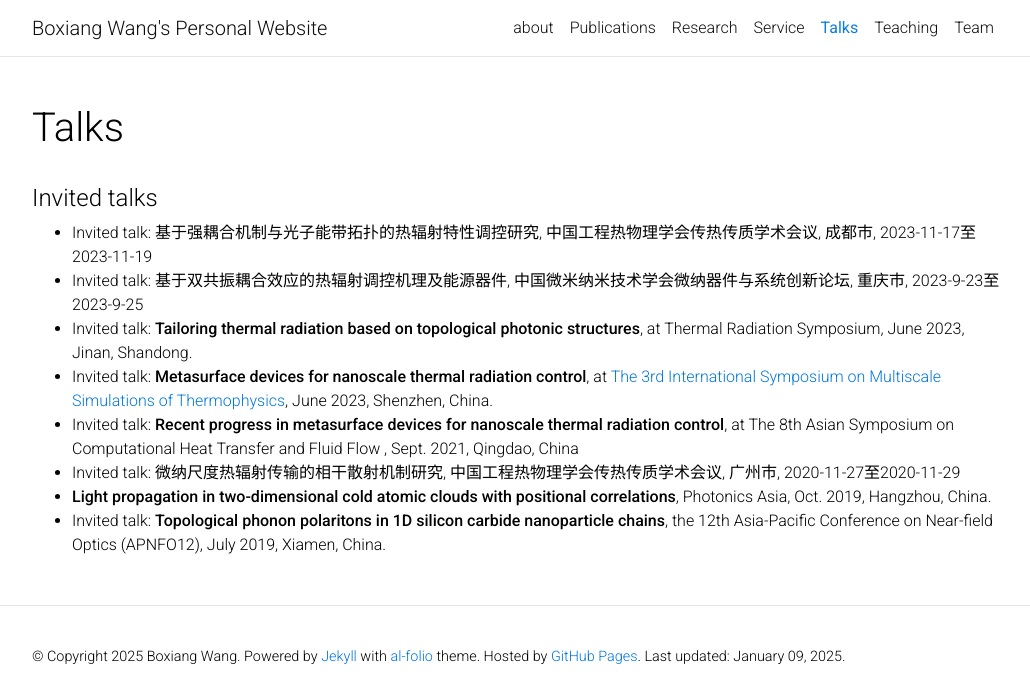
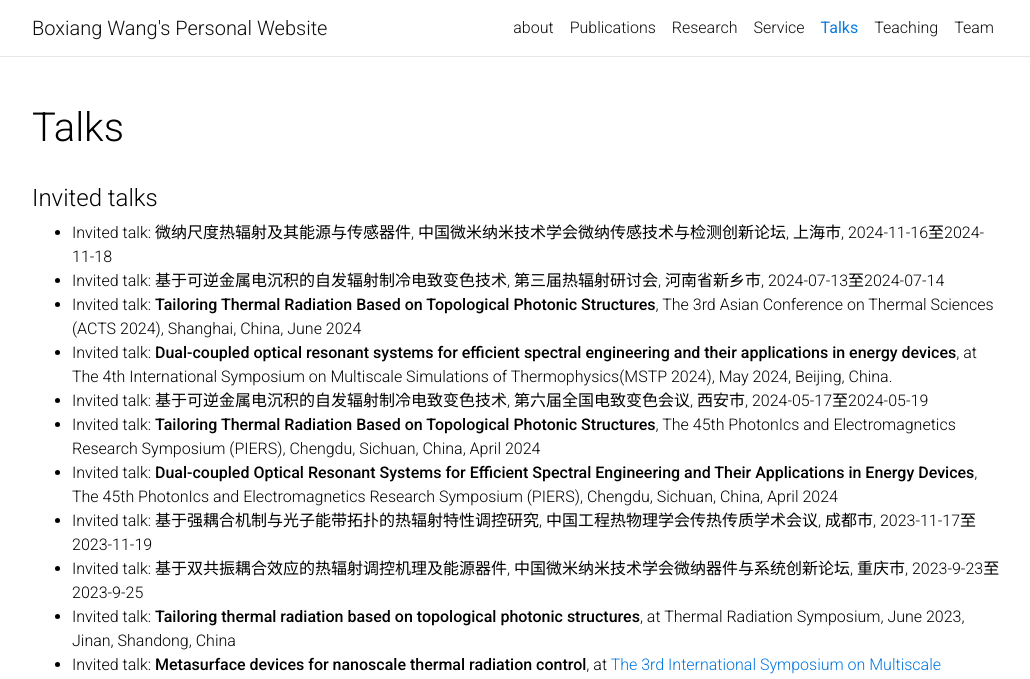
Before and after one commit to boxiangwang-light/boxiangwang-light.github.io, a Jekyll site: the page built from _pages/talks.md, in a window 1280 px wide and 1295 px high. Shown: the top 679 px of the window, without its empty margins (123-1153 px from the left). Built offline with Jekyll 4.4.1, drawn with Linux system fonts in a browser that asks for light colours; comment, search, counter and statistics services are not loaded.

Commit message:
Update talks.md

```diff
--- a/_pages/talks.md
+++ b/_pages/talks.md
@@ -6,9 +6,16 @@ nav: true
 ---
 
 #### Invited talks
+- Invited talk: **微纳尺度热辐射及其能源与传感器件**, 中国微米纳米技术学会微纳传感技术与检测创新论坛, 上海市, 2024-11-16至2024-11-18
+- Invited talk: **基于可逆金属电沉积的自发辐射制冷电致变色技术**, 第三届热辐射研讨会, 河南省新乡市, 2024-07-13至2024-07-14
+- Invited talk: **Tailoring Thermal Radiation Based on Topological Photonic Structures**, The 3rd Asian Conference on Thermal Sciences (ACTS 2024), Shanghai, China, June 2024
+- Invited talk: **Dual-coupled optical resonant systems for efficient spectral engineering and their applications in energy devices**, at The 4th International Symposium on Multiscale Simulations of Thermophysics(MSTP 2024), May 2024, Beijing, China.
+- Invited talk: **基于可逆金属电沉积的自发辐射制冷电致变色技术**, 第六届全国电致变色会议, 西安市, 2024-05-17至2024-05-19
+- Invited talk: **Tailoring Thermal Radiation Based on Topological Photonic Structures**, The 45th PhotonIcs and Electromagnetics Research Symposium (PIERS), Chengdu, Sichuan, China, April 2024
+- Invited talk: **Dual-coupled Optical Resonant Systems for Efficient Spectral Engineering and Their Applications in Energy Devices**, The 45th PhotonIcs and Electromagnetics Research Symposium (PIERS), Chengdu, Sichuan, China, April 2024
 - Invited talk: **基于强耦合机制与光子能带拓扑的热辐射特性调控研究**, 中国工程热物理学会传热传质学术会议, 成都市, 2023-11-17至2023-11-19
 - Invited talk: **基于双共振耦合效应的热辐射调控机理及能源器件**, 中国微米纳米技术学会微纳器件与系统创新论坛, 重庆市, 2023-9-23至2023-9-25
-- Invited talk: **Tailoring thermal radiation based on topological photonic structures**, at Thermal Radiation Symposium, June 2023, Jinan, Shandong.
+- Invited talk: **Tailoring thermal radiation based on topological photonic structures**, at Thermal Radiation Symposium, June 2023, Jinan, Shandong, China
 - Invited talk: **Metasurface devices for nanoscale thermal radiation control**, at [The 3rd International Symposium on Multiscale Simulations of Thermophysics](http://www.ismsetp2021.com/), June 2023, Shenzhen, China.
 - Invited talk:	**Recent progress in metasurface devices for nanoscale thermal radiation control**, at The 8th Asian Symposium on Computational Heat Transfer and Fluid Flow , Sept. 2021, Qingdao, China
 - Invited talk: **微纳尺度热辐射传输的相干散射机制研究**, 中国工程热物理学会传热传质学术会议, 广州市, 2020-11-27至2020-11-29
```
